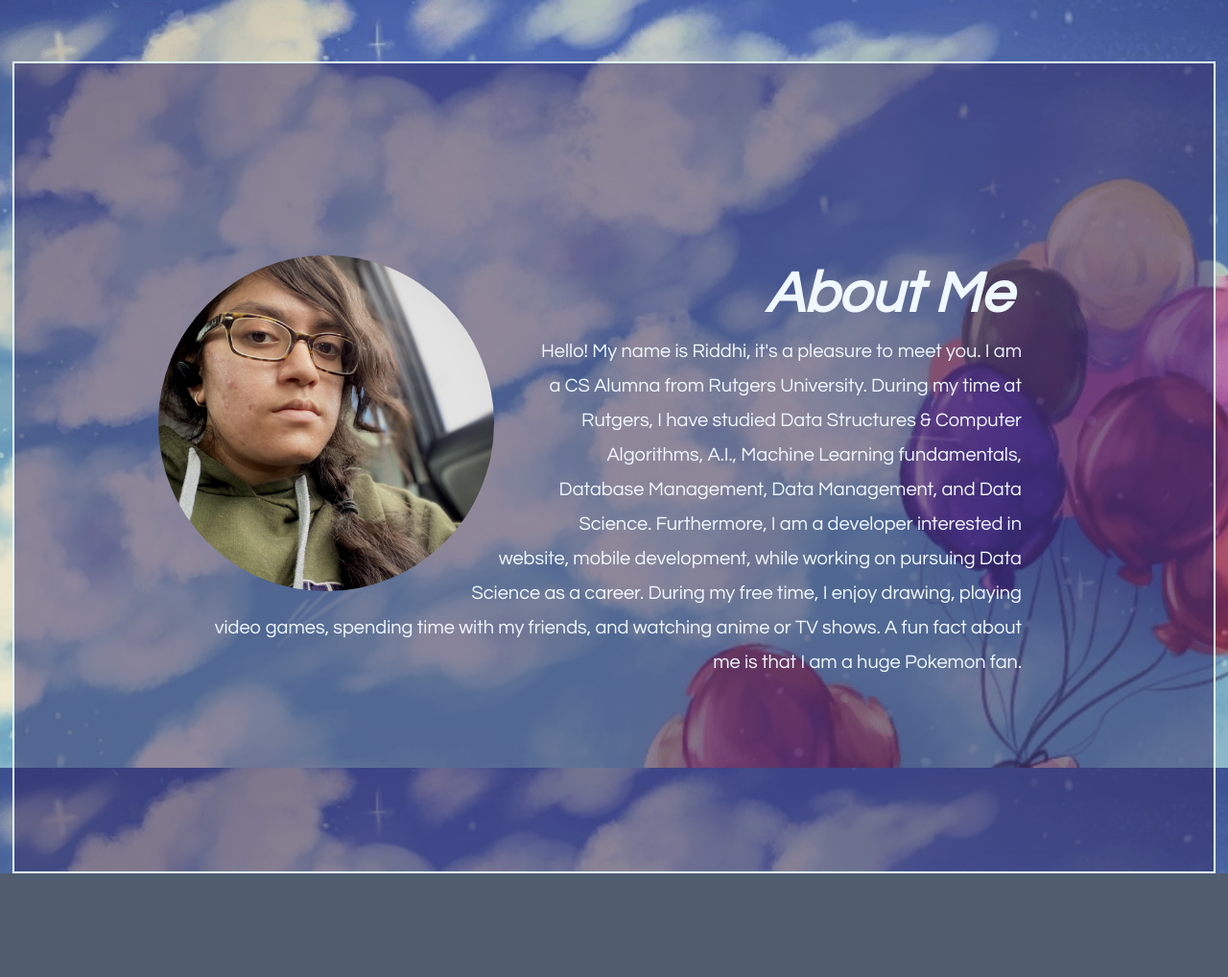
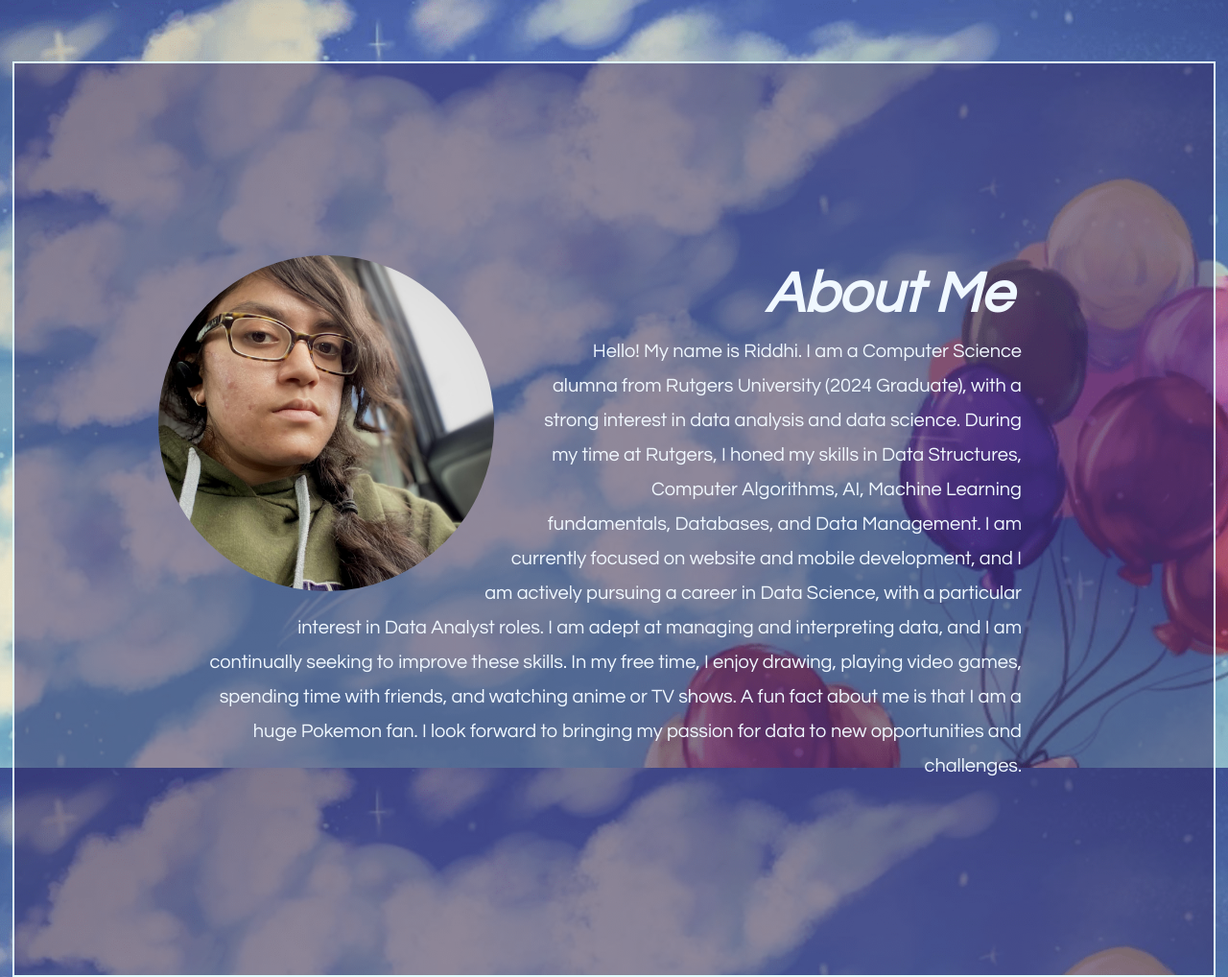
Before and after one commit to rp1177/rp1177.github.io, a plain HTML site: page aboutme.html in a window 1280 px wide. Shown: the whole page at 96% size. Before the commit the page ends 910 px from the top, so only its background shows below. Drawn offline with Linux system fonts and the light colour scheme.

Commit message:
Update About Me section

```diff
--- a/aboutme.html
+++ b/aboutme.html
@@ -15,12 +15,11 @@
             <i><h1 style="font-size:60px">About Me</h1></i>
 
             <p1 style="font-size:20px">
-                Hello! My name is Riddhi, it's a pleasure to meet you.
-                I am a CS Alumna from Rutgers University. During my time at Rutgers, I have studied Data Structures & Computer Algorithms, A.I.,
-                Machine Learning fundamentals, Database Management, Data Management, and Data Science.
-                Furthermore, I am a developer interested in website, mobile development, while working on pursuing Data Science as a career.
-                During my free time, I enjoy drawing, playing video games, spending time with my friends, and watching anime or TV shows.
-                A fun fact about me is that I am a huge Pokemon fan.
+                Hello! My name is Riddhi. I am a Computer Science alumna from Rutgers University (2024 Graduate), with a strong interest in data analysis and data science. During my time at Rutgers, I honed my skills in Data Structures, Computer Algorithms, AI, Machine Learning fundamentals, Databases, and Data Management.
+
+I am currently focused on website and mobile development, and I am actively pursuing a career in Data Science, with a particular interest in Data Analyst roles. I am adept at managing and interpreting data, and I am continually seeking to improve these skills.
+
+In my free time, I enjoy drawing, playing video games, spending time with friends, and watching anime or TV shows. A fun fact about me is that I am a huge Pokemon fan. I look forward to bringing my passion for data to new opportunities and challenges.
             </p1>
 
         </div>
```
Also changed, not shown: index.html (+3 -4 lines).
